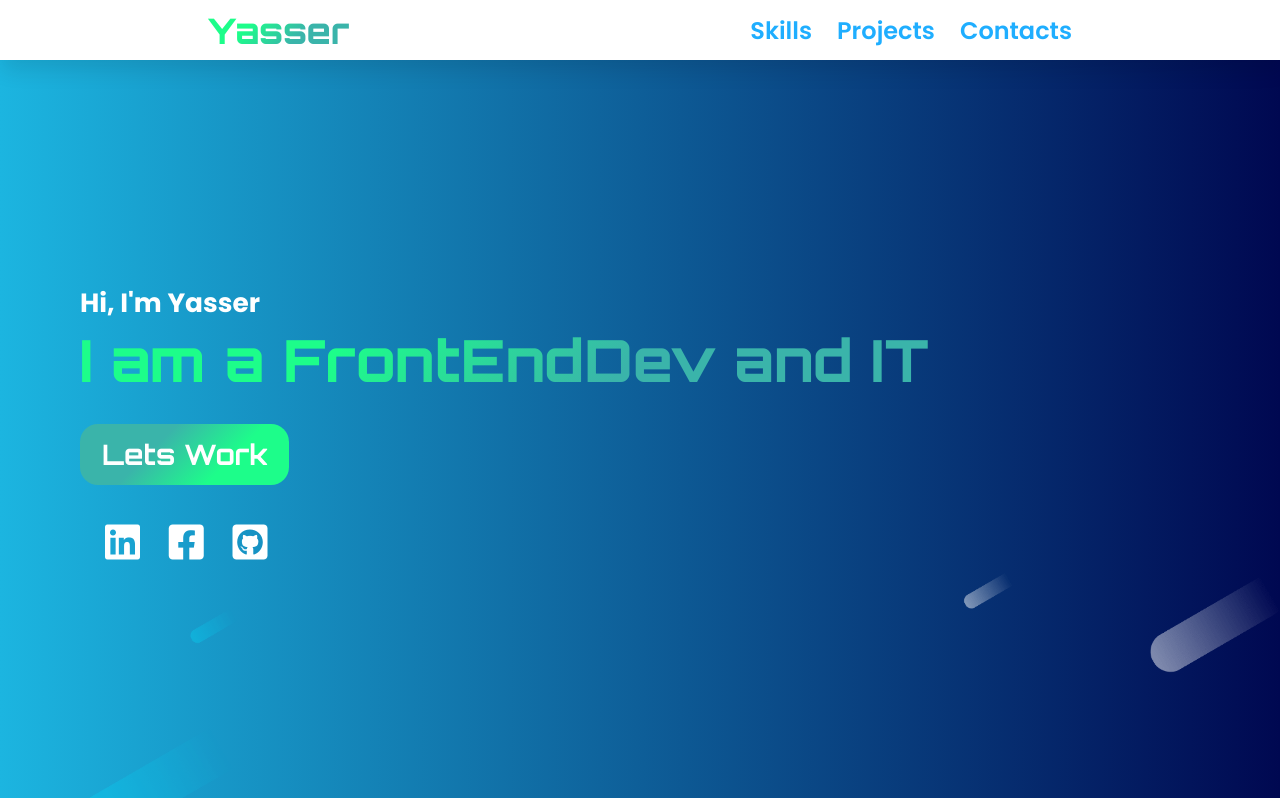
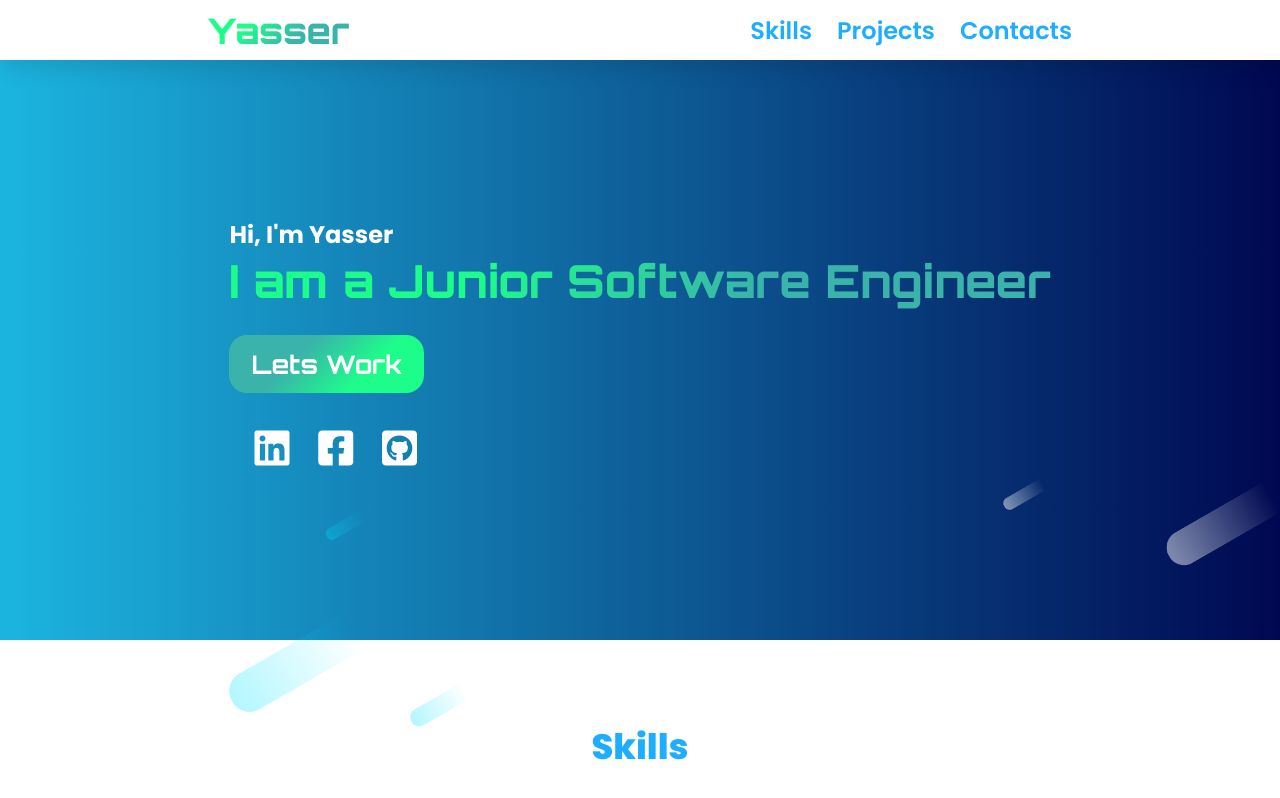
Before and after one commit to YazzerAbdalla/PortfolioReact, a React (Vite) app: page / in a window 1280 px wide. Shown: the top 798 px of the page. Built offline with nearby package versions, Linux system fonts and the light colour scheme.

Commit message:
title editing

```diff
--- a/package.json
+++ b/package.json
@@ -1,7 +1,7 @@
 {
-  "name": "test",
+  "name": "Yasser's Portfolio",
   "private": true,
-  "version": "0.0.0",
+  "version": "1.0.0",
   "type": "module",
   "scripts": {
     "dev": "vite",
--- a/src/components/Main.tsx
+++ b/src/components/Main.tsx
@@ -8,7 +8,7 @@ const Main = () => {
       <div className="flex">
         <div className="bio">
           <h2>
-            Hi, I'm Yasser <span>I am a FrontEndDev and IT</span>
+            Hi, I'm Yasser <span>I am a Junior Software Engineer</span>
           </h2>
           <div className="main-btn">
             <a href="#contacts">Lets Work</a>
--- a/src/components/main.css
+++ b/src/components/main.css
@@ -5,11 +5,12 @@
 .main {
   background: linear-gradient(90deg, #1cb5e0 0%, #000851 100%);
   font-size: 1rem;
-  padding: 80px 80px;
-  min-height: 100vh;
+  padding: 0 200px;
+  height: 80vh;
   width: 100%;
   display: flex;
   align-items: center;
+  justify-content: center;
 }
 .bg-img {
   position: absolute;
@@ -24,13 +25,13 @@
 .bio {
   color: white;
   text-align: left;
-  font-size: 1.1em;
+  font-size: 1em;
   font-weight: 400;
   margin-top: 3.5rem;
 }
 .bio span {
   display: block;
-  font-size: 2.2em;
+  font-size: 1.9em;
   font-weight: 800;
 
   background: -webkit-linear-gradient(
@@ -41,9 +42,6 @@
   -webkit-background-clip: text;
   -webkit-text-fill-color: transparent;
   font-family: "Orbitron", sans-serif;
-}
-.text-center {
-  text-align: center;
 }
 .main-btn a {
   text-decoration: none;
@@ -63,7 +61,6 @@
   z-index: 99;
   transition: 0.8s ease;
 }
-
 .main-btn a:hover {
   transform: scale(1.1);
 }
@@ -82,6 +79,7 @@
   .main {
     overflow: hidden;
     font-size: 0.9rem;
+    padding: 50px;
   }
 }
 @media (max-width: 614px) {
```
